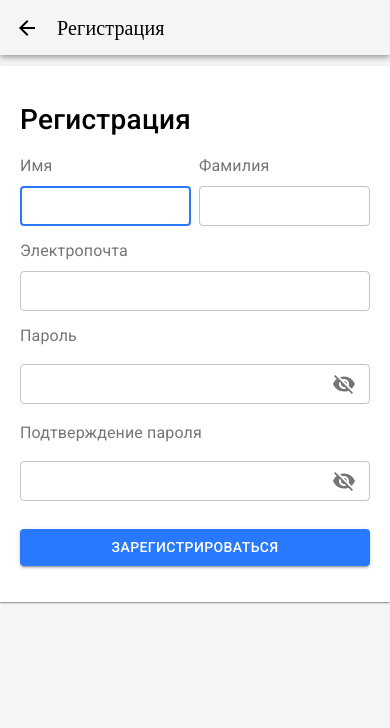
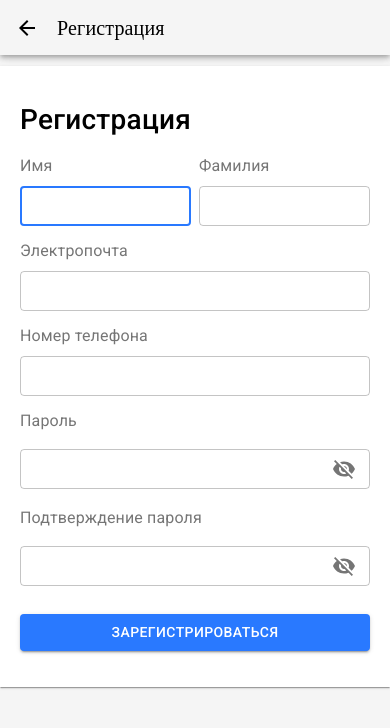
Before and after one commit to GordeySt/zayceva.brows-frontend, a React (Create React App) app: page /sign-up in a window 390 px wide. Shown: the top 728 px of the page. Built offline with nearby package versions, Linux system fonts and the light colour scheme; a web font is replaced by a local one.

Commit message:
feat: add phone number input

```diff
--- a/src/components/sign-up-page/SignUpForm.tsx
+++ b/src/components/sign-up-page/SignUpForm.tsx
@@ -59,6 +59,7 @@ interface ISignUpFormValues {
   firstName: string;
   lastName: string;
   email: string;
+  phoneNumber: string;
   password: string;
   confirmPassword: string;
 }
@@ -134,6 +135,22 @@ const SignUpForm = () => {
                     <TextField
                       {...input}
                       autoComplete="email"
+                      size="small"
+                      fullWidth
+                      variant="outlined"
+                    />
+                  )}
+                </Field>
+              </Grid>
+              <Grid item className={classes.gridItem}>
+                <Typography className={classes.inputLabel}>
+                  {t`pages.signUpPage.phoneNumberLabel`}
+                </Typography>
+                <Field name="phoneNumber">
+                  {({ input }) => (
+                    <TextField
+                      {...input}
+                      autoComplete="phone-number"
                       size="small"
                       fullWidth
                       variant="outlined"
```
